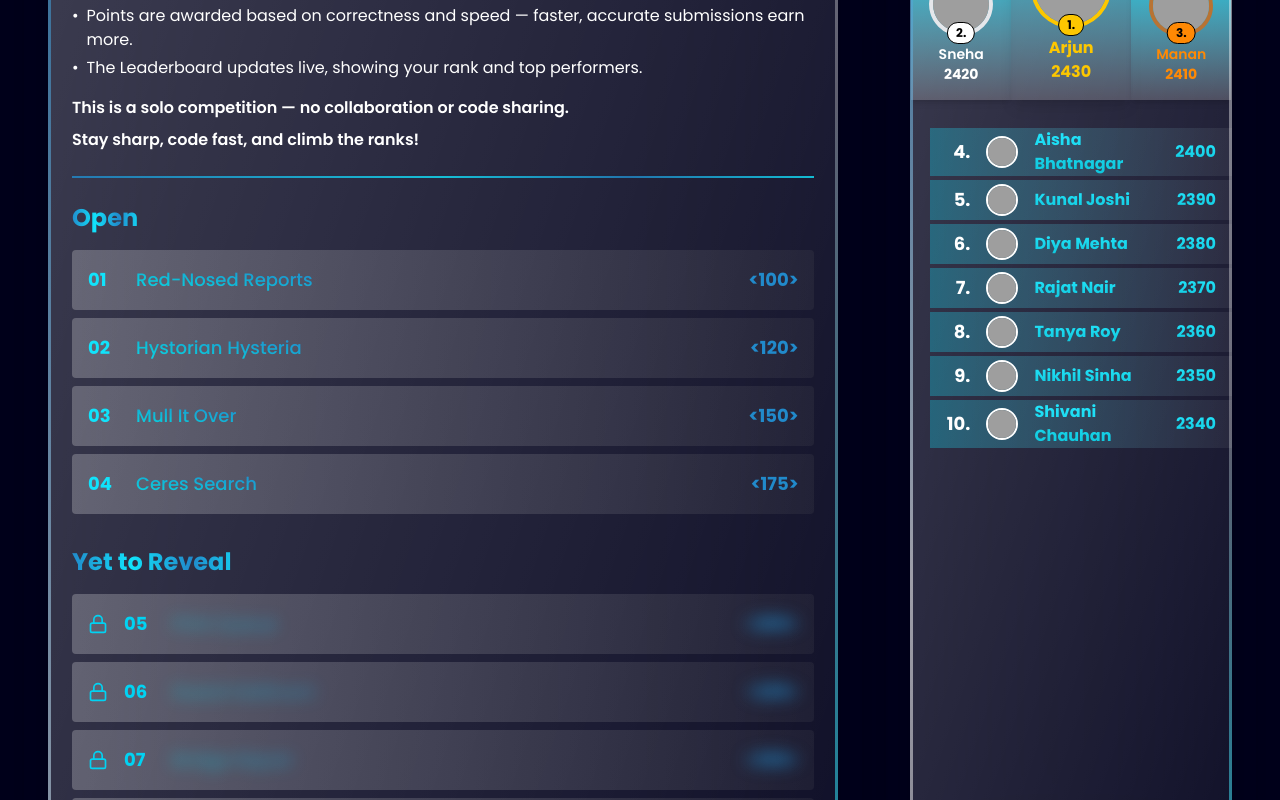
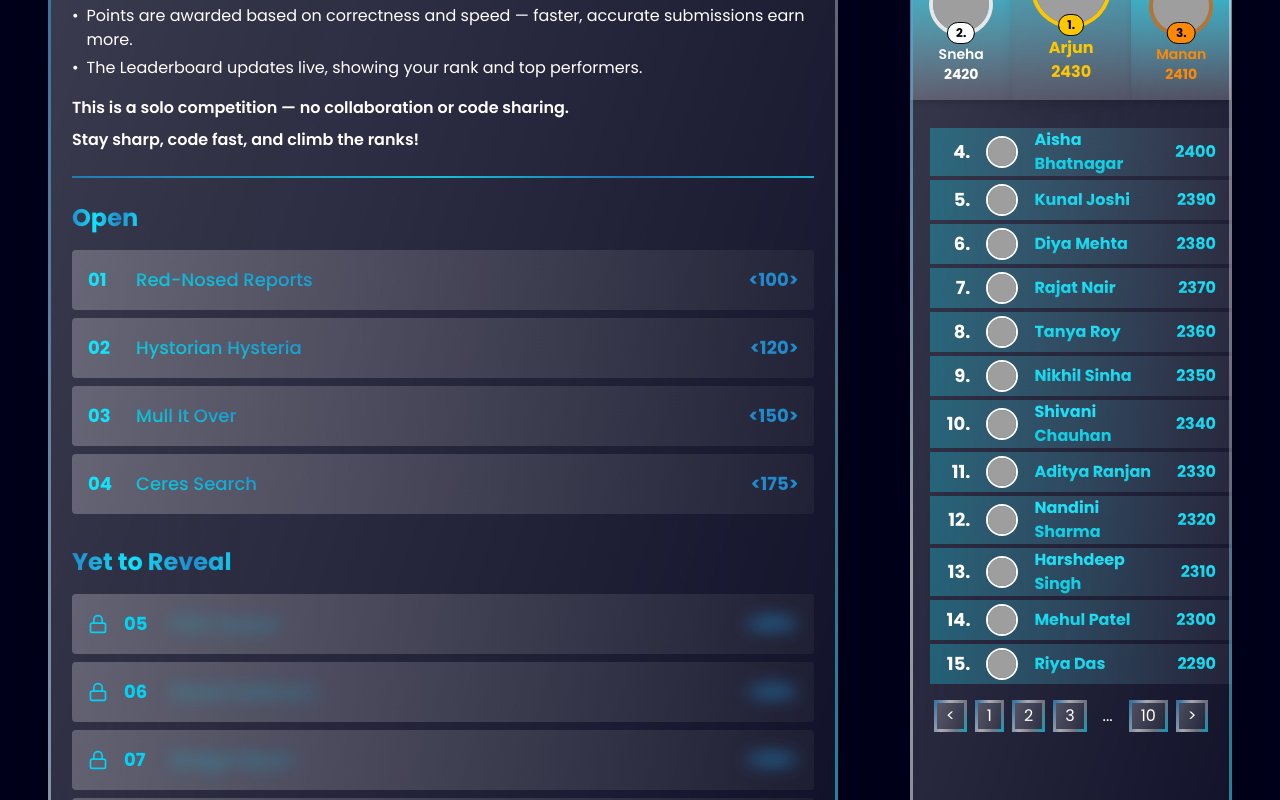
Before and after one commit to KodeinKGP-Technology-Web-3-0-Society/KiK-NextJS, a Next.js app: page /deKodeX in a window 1280 px wide. Shown: the part 320-1120 px from the top of the page. Built offline with nearby package versions, Linux system fonts and the light colour scheme; grey boxes are pictures that could not be loaded.

Commit message:
pagination

```diff
--- a/src/app/deKodeX/Leaderboard.jsx
+++ b/src/app/deKodeX/Leaderboard.jsx
@@ -67,7 +67,7 @@ export default function Leaderboard() {
 
             </div>
             <ul className="space-y-1">
-                {leaderboard.slice(3,10).map((user) => (
+                {leaderboard.slice(3,15).map((user) => (
                 <li key={user.rank} className="flex items-center space-x-4 px-4 ml-5 bg-gradient-to-r from-[rgba(17,227,251,0.3)] to-[rgba(255,255,255,0.06)] hover:bg-[#0CC5DA] hover:bg-clip-border hover:text-#01011B group transition-colors duration-300">
                     <span className="text-lg w-6 text-right font-bold group-hover:text-black">{user.rank}.</span>
                     <img
@@ -80,6 +80,19 @@ export default function Leaderboard() {
                 </li>
                 ))}
             </ul>
+            <div class="flex justify-center items-center space-x-2 mt-4">
+                <button class="px-3 py-1 before:absolute before:inset-0  before:border-[3px] before:border-transparent before:[border-image-source:linear-gradient(108.74deg,rgba(33,138,203,0.6)_0%,rgba(255,255,255,0.54)_36.46%,rgba(255,255,255,0.3)_73.96%,rgba(17,227,251,0.6)_100%)] before:[border-image-slice:1] before:content-[''] before:pointer-events-none shadow-[0_0_50px_-25px_rgba(0,0,0,0.5)] backdrop-blur-[100px] bg-[linear-gradient(108.74deg,rgba(255,255,255,0.24)_0%,rgba(255,255,255,0.06)_100%)] hover:bg-gray-300">&lt;</button>
+
+                <button class="px-3 py-1 before:absolute before:inset-0 before:border-[3px] before:border-transparent before:[border-image-source:linear-gradient(108.74deg,rgba(33,138,203,0.6)_0%,rgba(255,255,255,0.54)_36.46%,rgba(255,255,255,0.3)_73.96%,rgba(17,227,251,0.6)_100%)] before:[border-image-slice:1] before:content-[''] before:pointer-events-none shadow-[0_0_50px_-25px_rgba(0,0,0,0.5)] backdrop-blur-[100px] bg-[linear-gradient(108.74deg,rgba(255,255,255,0.24)_0%,rgba(255,255,255,0.06)_100%)] text-white">1</button>
+                <button class="px-3 py-1 before:absolute before:inset-0 before:border-[3px] before:border-transparent before:[border-image-source:linear-gradient(108.74deg,rgba(33,138,203,0.6)_0%,rgba(255,255,255,0.54)_36.46%,rgba(255,255,255,0.3)_73.96%,rgba(17,227,251,0.6)_100%)] before:[border-image-slice:1] before:content-[''] before:pointer-events-none shadow-[0_0_50px_-25px_rgba(0,0,0,0.5)] backdrop-blur-[100px] bg-[linear-gradient(108.74deg,rgba(255,255,255,0.24)_0%,rgba(255,255,255,0.06)_100%)] hover:bg-gray-300">2</button>
+                <button class="px-3 py-1 before:absolute before:inset-0 before:border-[3px] before:border-transparent before:[border-image-source:linear-gradient(108.74deg,rgba(33,138,203,0.6)_0%,rgba(255,255,255,0.54)_36.46%,rgba(255,255,255,0.3)_73.96%,rgba(17,227,251,0.6)_100%)] before:[border-image-slice:1] before:content-[''] before:pointer-events-none shadow-[0_0_50px_-25px_rgba(0,0,0,0.5)] backdrop-blur-[100px] bg-[linear-gradient(108.74deg,rgba(255,255,255,0.24)_0%,rgba(255,255,255,0.06)_100%)] hover:bg-gray-300">3</button>
+
+                <span class="px-2">...</span>
+
+                <button class="px-3 py-1 before:absolute before:inset-0 before:border-[3px] before:border-transparent before:[border-image-source:linear-gradient(108.74deg,rgba(33,138,203,0.6)_0%,rgba(255,255,255,0.54)_36.46%,rgba(255,255,255,0.3)_73.96%,rgba(17,227,251,0.6)_100%)] before:[border-image-slice:1] before:content-[''] before:pointer-events-none shadow-[0_0_50px_-25px_rgba(0,0,0,0.5)] backdrop-blur-[100px] bg-[linear-gradient(108.74deg,rgba(255,255,255,0.24)_0%,rgba(255,255,255,0.06)_100%)] hover:bg-gray-300">10</button>
+
+                <button class="px-3 py-1 before:absolute before:inset-0 before:border-[3px] before:border-transparent before:[border-image-source:linear-gradient(108.74deg,rgba(33,138,203,0.6)_0%,rgba(255,255,255,0.54)_36.46%,rgba(255,255,255,0.3)_73.96%,rgba(17,227,251,0.6)_100%)] before:[border-image-slice:1] before:content-[''] before:pointer-events-none shadow-[0_0_50px_-25px_rgba(0,0,0,0.5)] backdrop-blur-[100px] bg-[linear-gradient(108.74deg,rgba(255,255,255,0.24)_0%,rgba(255,255,255,0.06)_100%)] hover:bg-gray-300">&gt;</button>
+            </div>
         </div>
     );
 }
```
